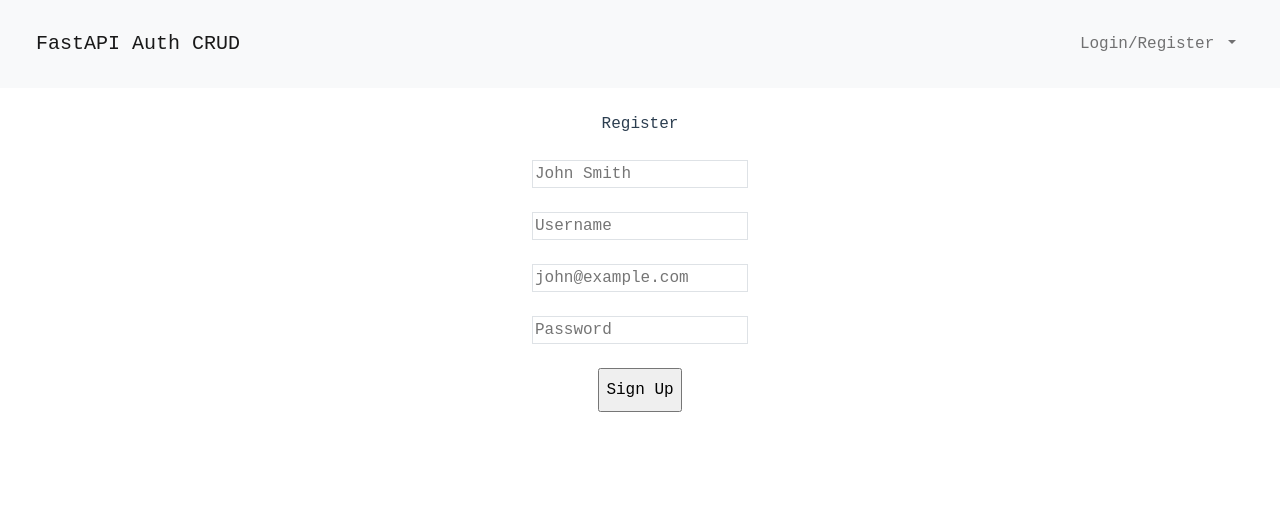
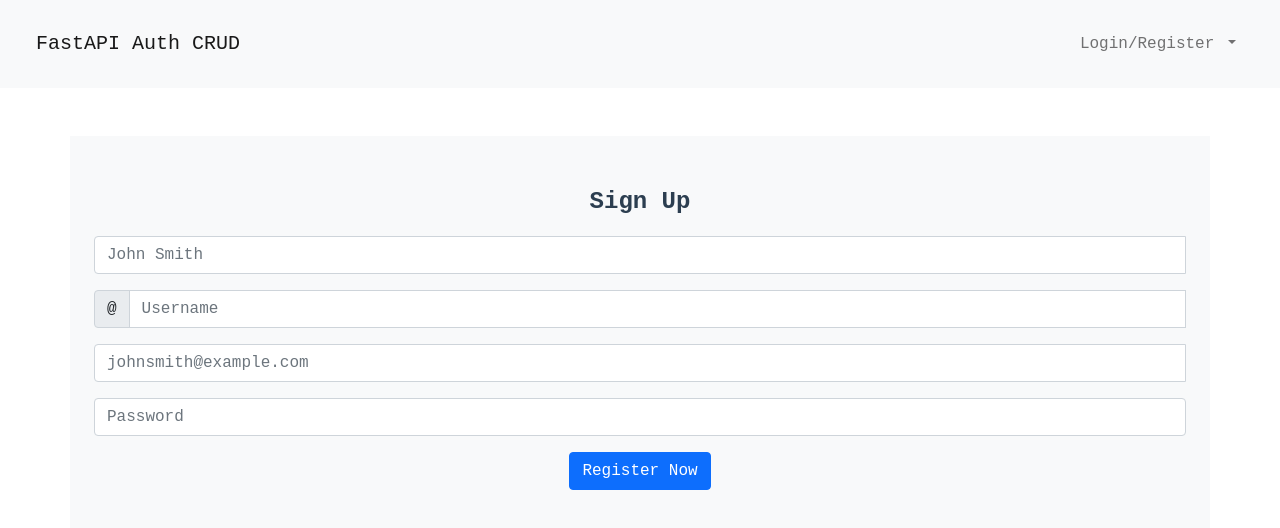
Before and after one commit to RNubla/FastAPI-Auth-CRUD, a Vue app in the folder frontend/: page /register in a window 1280 px wide. Shown: the top 528 px of the page. Built offline with nearby package versions, Linux system fonts and the light colour scheme.

Commit message:
New Register Form
Used bootstrap to create a new register form

```diff
--- a/frontend/src/components/LoginRegistration/Register.vue
+++ b/frontend/src/components/LoginRegistration/Register.vue
@@ -1,5 +1,67 @@
 <template>
-  <div class="container">
+  <div class="container bg-light mt-5 pt-5 pb-5">
+    <p class="fw-bold fs-4">Sign Up</p>
+    <form class="container needs-validation" @submit.prevent="checkForm">
+      <div class="input-group flex-nowrap mb-3">
+        <!-- <label for="username" class="form-label">Username</label> -->
+
+        <input
+          type="text"
+          class="form-control"
+          id="validationFullname"
+          aria-label="Fullname"
+          placeholder="John Smith"
+          aria-describedby="fullnameHelp"
+          v-model="newUser.user_fullname"
+          required
+        />
+        <div class="invalid-feedback">Please enter Fullname</div>
+      </div>
+      <div class="input-group flex-nowrap mb-3">
+        <!-- <label for="username" class="form-label">Username</label> -->
+        <span class="input-group-text" id="addon-usernameHelp">@</span>
+        <input
+          type="text"
+          class="form-control"
+          id="validationUsername"
+          aria-label="Username"
+          placeholder="Username"
+          aria-describedby="usernameHelp"
+          v-model="newUser.user_name"
+          required
+        />
+        <div class="invalid-feedback">Please enter a username</div>
+      </div>
+      <div class="input-group flex-nowrap mb-3">
+        <!-- <label for="username" class="form-label">Username</label> -->
+
+        <input
+          type="email"
+          class="form-control"
+          id="validationEmail"
+          aria-label="Email"
+          placeholder="johnsmith@example.com"
+          aria-describedby="emailHelp"
+          v-model="newUser.email"
+          required
+        />
+        <div class="invalid-feedback">Please enter an email</div>
+      </div>
+      <div class="input-group flex-nowrap mb-3">
+        <input
+          type="password"
+          placeholder="Password"
+          class="form-control"
+          id="newUserPassword"
+          v-model="newUser.password"
+          required
+        />
+      </div>
+
+      <button type="submit" class="btn btn-primary">Register Now</button>
+    </form>
+  </div>
+  <!-- <div class="container">
       <div class="">
           <div class="m-4 pt-8">
               <p class="text-center font-extrabold text-3xl ">Register</p>
@@ -14,19 +76,15 @@
                     </ul>
                 </p>
                 <p class="m-4">
-                    <!-- <input type="text" v-model="loginUserInputs.user_name" /> -->
                     <input class="pl-2 h-10 shadow-md inline-block align-baseline placeholder-gray-500 text-left text-lg bg-gray-100 border border-transparent focus:ouylin-none focus:ring-2 focus:ring-green-200 rounded-md focus:border-transparent" type="text" placeholder="John Smith" v-model="newUser.user_fullname" />
                 </p>
                 <p class="m-4">
-                    <!-- <input type="text" v-model="loginUserInputs.user_name" /> -->
                     <input class="pl-2 h-10 shadow-md inline-block align-baseline placeholder-gray-500 text-left text-lg bg-gray-100 border border-transparent focus:ouylin-none focus:ring-2 focus:ring-green-200 rounded-md focus:border-transparent" type="text" placeholder="Username" v-model="newUser.user_name" />
                 </p>
                 <p class="m-4">
-                    <!-- <input type="text" v-model="loginUserInputs.user_name" /> -->
                     <input class="pl-2 h-10 shadow-md inline-block align-baseline placeholder-gray-500 text-left text-lg bg-gray-100 border border-transparent focus:ouylin-none focus:ring-2 focus:ring-green-200 rounded-md focus:border-transparent" type="text" placeholder="john@example.com" v-model="newUser.email" />
                 </p>
                 <p class="m-4">
-                    <!-- <input type="password" minlength="3" v-model="loginUserInputs.password" /> -->
                     <input class="pl-2 h-10 shadow-md inline-block align-baseline placeholder-gray-500 text-left text-lg bg-gray-100 border border-transparent focus:ouylin-none focus:ring-2 focus:ring-green-200 rounded-md focus:border-transparent" type="password" placeholder="Password" minlength="3" v-model="newUser.password" />
                 </p>
                 <p class="m-8">
@@ -43,7 +101,7 @@
             </div>
         </div>
     </div>
-  </div>
+  </div> -->
 </template>
 
 <script>
@@ -60,34 +118,12 @@ export default {
       },
     };
   },
-  computed: {
-    // ...mapState("register", {
-    //   newUser: "newUser",
-    // }),
-  },
   methods: {
     ...mapActions("register", {
       registerUser: "registerUser",
     }),
     checkForm() {
-      if (this.name && this.age) {
-        return true;
-      }
-
       this.errors = [];
-
-      if (!this.newUser.user_name) {
-        this.errors.push("Username required.");
-      }
-      if (!this.newUser.user_fullname) {
-        this.errors.push("Fullname required.");
-      }
-      if (!this.newUser.password) {
-        this.errors.push("password required.");
-      }
-      if (!this.newUser.email) {
-        this.errors.push("Email required.");
-      }
       if (this.errors.length === 0) {
         // console.log("Error is empty");
         this.registerUser(this.newUser);
```
